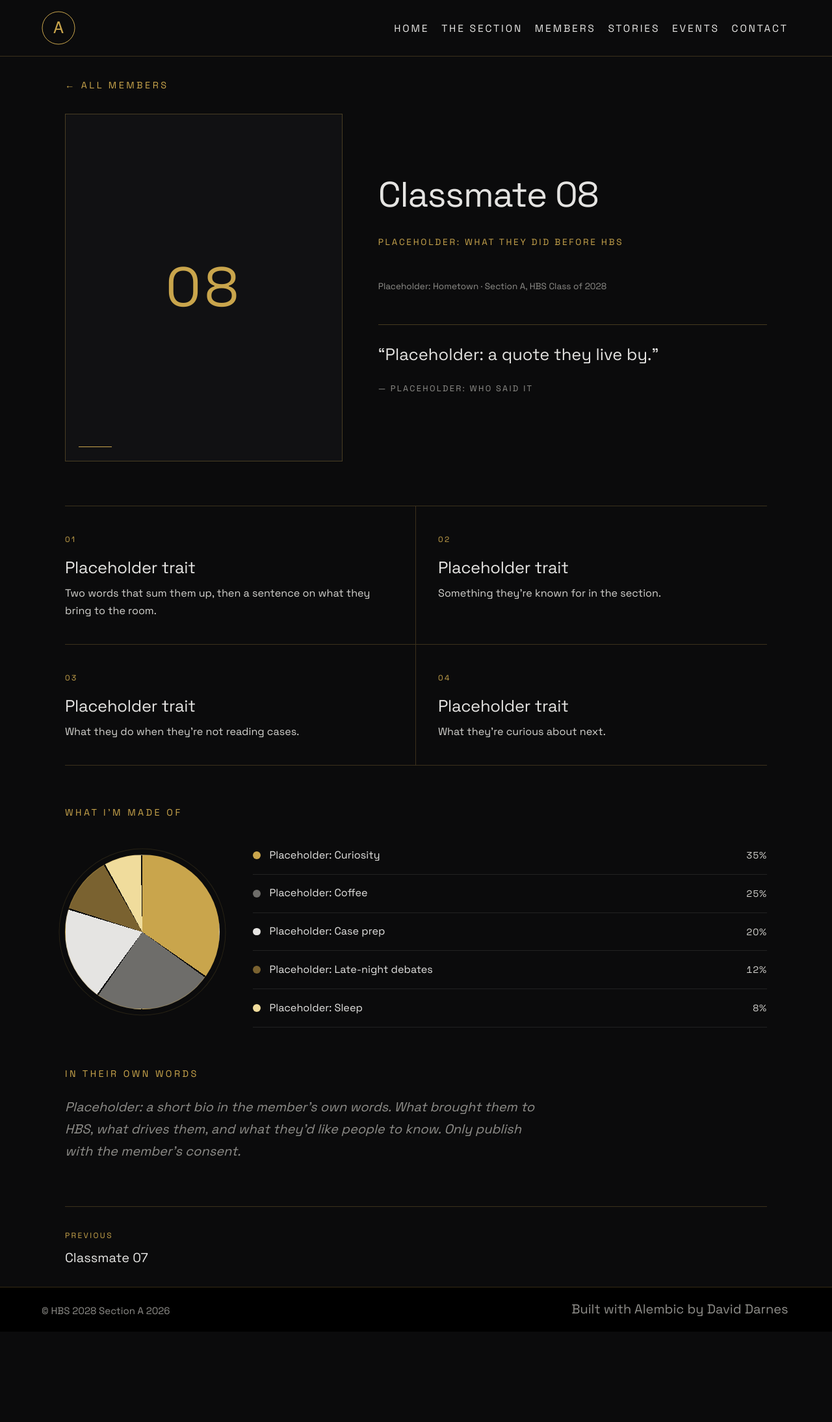
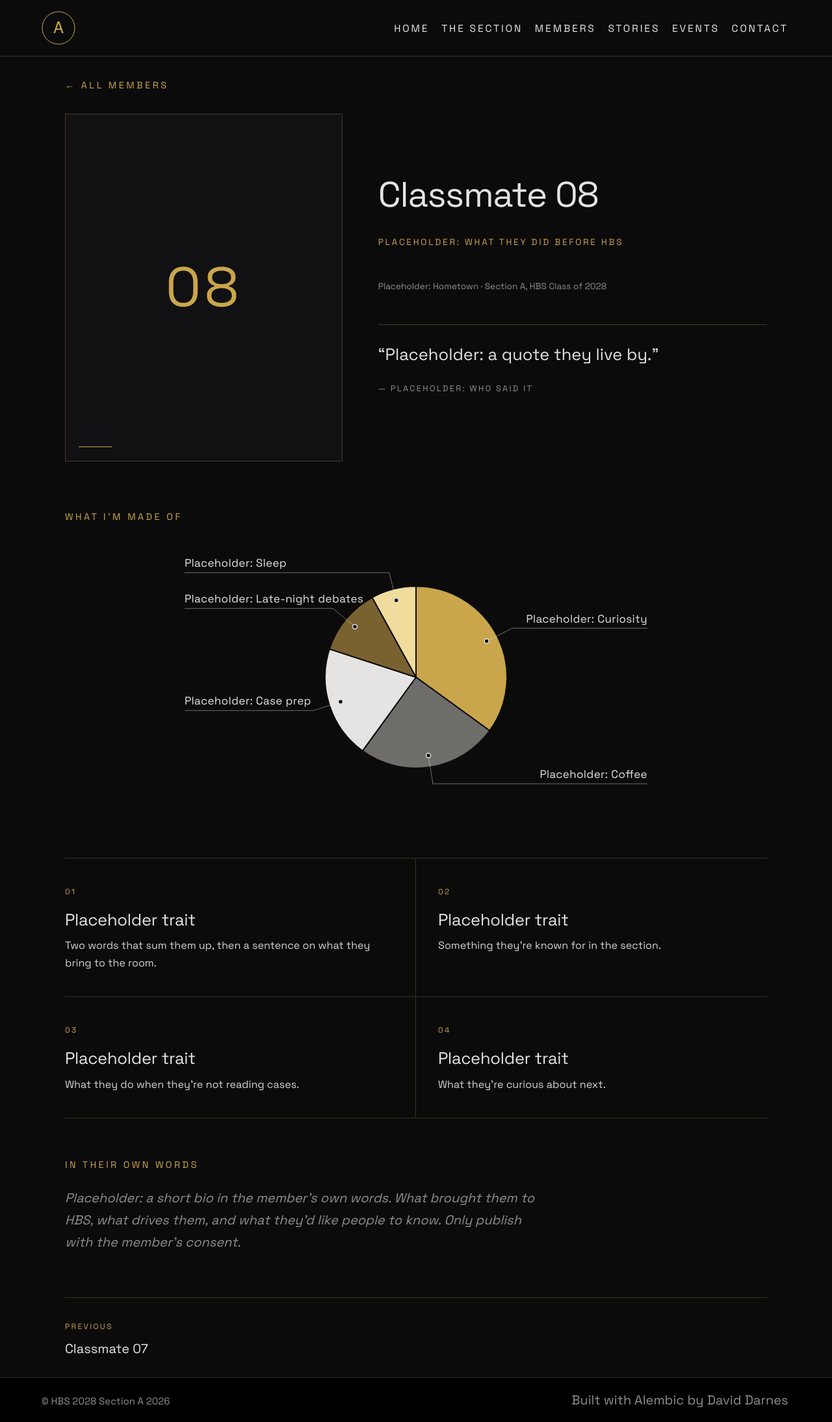
Before and after one commit to SectionAlpha28/sectionalpha28.github.io, a Jekyll site: the page built from _members/classmate-08.md, in a window 1280 px wide. Shown: the whole page at 65% size. Built offline with Jekyll 4.4.1, drawn with Linux system fonts in a browser that asks for light colours; before the commit the page ends 2049 px from its top, so only the background shows below that.

Commit message:
Move the profile pie chart up and label slices with leader lines
Co-Authored-By: Claude Opus 5.5 (1M context) <noreply@anthropic.com>
Claude-Session: https://claude.ai/code/session_014WzvjEHZ9DQng5ZBMyUHbD

```diff
--- a/_includes/member-pie.html
+++ b/_includes/member-pie.html
@@ -1,25 +1,18 @@
 {% comment %}
-  "What I'm made of" pie chart for a member profile.
-  Pass slices=page.made_of: a list of {label, value}. Values are scaled to 100%.
-  Colours follow a fixed order from the black, gold and platinum palette; every slice
-  is also named with its share in the legend, so identity never relies on colour alone.
+  "What I'm made of" pie chart for a member profile. Pass slices=page.made_of:
+  a list of {label, value}; values are scaled to the whole pie. Slices are named
+  with leader lines (drawn by _plugins/member_pie.rb); on narrow screens the
+  names move to a list under the chart.
 {% endcomment %}
 {% assign slices = include.slices %}
 {% assign colours = "#c9a54c,#6e6d6a,#e5e4e2,#7a6230,#f0dc9c" | split: "," %}
-{% assign total = 0 %}
-{% for s in slices %}{% assign total = total | plus: s.value %}{% endfor %}
-{% if total > 0 %}
-{% assign gap = 1.2 %}
-{% assign start = 0.0 %}
-{% capture gradient %}{% for s in slices limit: 5 %}{% assign share = s.value | times: 360.0 | divided_by: total %}{% assign end = start | plus: share %}{% assign fill_end = end | minus: gap %}{% assign c = colours[forloop.index0] %}{{ c }} {{ start | round: 2 }}deg {{ fill_end | round: 2 }}deg, #0b0b0c {{ fill_end | round: 2 }}deg {{ end | round: 2 }}deg{% unless forloop.last %}, {% endunless %}{% assign start = end %}{% endfor %}{% endcapture %}
 <figure class="member-pie">
-  <div class="member-pie__chart" role="img" aria-label="{{ include.title | default: "What I'm made of" }}: {% for s in slices limit: 5 %}{{ s.label }} {{ s.value | times: 100.0 | divided_by: total | round }}%{% unless forloop.last %}, {% endunless %}{% endfor %}" style="background: conic-gradient({{ gradient | strip_newlines }});"></div>
+  {% member_pie slices %}
   <figcaption>
     <ul class="member-pie__legend">
       {% for s in slices limit: 5 %}
-      <li><span class="member-pie__key" style="background: {{ colours[forloop.index0] }}"></span><span class="member-pie__label">{{ s.label }}</span><span class="member-pie__value">{{ s.value | times: 100.0 | divided_by: total | round }}%</span></li>
+      <li><span class="member-pie__key" style="background: {{ colours[forloop.index0] }}"></span>{{ s.label }}</li>
       {% endfor %}
     </ul>
   </figcaption>
 </figure>
-{% endif %}
--- a/_layouts/member.html
+++ b/_layouts/member.html
@@ -32,6 +32,13 @@ layout: default
       </div>
     </header>
 
+    {% if page.made_of %}
+    <section class="member-made-of">
+      <p class="eyebrow">What I'm made of</p>
+      {% include member-pie.html slices=page.made_of %}
+    </section>
+    {% endif %}
+
     {% if page.traits %}
     <section class="member-traits">
       {% for trait in page.traits %}
@@ -41,13 +48,6 @@ layout: default
         <p>{{ trait.text }}</p>
       </div>
       {% endfor %}
-    </section>
-    {% endif %}
-
-    {% if page.made_of %}
-    <section class="member-made-of">
-      <p class="eyebrow">What I'm made of</p>
-      {% include member-pie.html slices=page.made_of %}
     </section>
     {% endif %}
 
--- /dev/null
+++ b/_plugins/member_pie.rb
@@ -0,0 +1,117 @@
+# Renders a member's "What I'm made of" pie chart as inline SVG, with each slice
+# labelled by an elbowed leader line instead of a percentage.
+#
+#   {% member_pie page.made_of %}
+#
+# made_of is a list of {label, value}; values are scaled to the whole pie.
+require "cgi"
+
+module SectionA
+  class MemberPieTag < Liquid::Tag
+    COLOURS = %w[#c9a54c #6e6d6a #e5e4e2 #7a6230 #f0dc9c].freeze
+    SURFACE = "#0b0b0c".freeze
+    LINE = "rgba(229, 228, 226, 0.45)".freeze
+    WIDTH = 760
+    HEIGHT = 420
+    CX = WIDTH / 2.0
+    CY = HEIGHT / 2.0
+    R = 140.0
+    ELBOW = 26.0
+    LABEL_GAP = 40.0
+    MARGIN = 24.0
+
+    def initialize(tag_name, markup, tokens)
+      super
+      @variable = markup.strip
+    end
+
+    def render(context)
+      slices = Array(context[@variable]).first(COLOURS.size).map do |s|
+        { "label" => s["label"].to_s, "value" => s["value"].to_f }
+      end.reject { |s| s["value"] <= 0 }
+      total = slices.sum { |s| s["value"] }
+      return "" if total <= 0
+
+      paths = []
+      callouts = []
+      angle = -Math::PI / 2
+      slices.each_with_index do |s, i|
+        sweep = s["value"] / total * 2 * Math::PI
+        paths << slice_path(angle, sweep, COLOURS[i])
+        mid = angle + sweep / 2
+        callouts << {
+          label: s["label"],
+          mid: mid,
+          side: Math.cos(mid) >= 0 ? :right : :left,
+          y: CY + (R + ELBOW) * Math.sin(mid)
+        }
+        angle += sweep
+      end
+
+      spread(callouts.select { |c| c[:side] == :right })
+      spread(callouts.select { |c| c[:side] == :left })
+
+      lines = callouts.map { |c| callout(c) }
+      summary = slices.map { |s| s["label"] }.join(", ")
+
+      <<~SVG
+        <svg class="member-pie__svg" viewBox="0 0 #{WIDTH} #{HEIGHT}" role="img" aria-label="What I'm made of: #{h(summary)}">
+          <g class="member-pie__slices">#{paths.join}</g>
+          <g class="member-pie__callouts">#{lines.join}</g>
+        </svg>
+      SVG
+    end
+
+    private
+
+    def slice_path(start, sweep, colour)
+      if sweep >= 2 * Math::PI - 1e-6
+        return %(<circle cx="#{f CX}" cy="#{f CY}" r="#{f R}" fill="#{colour}"/>)
+      end
+      x1 = CX + R * Math.cos(start)
+      y1 = CY + R * Math.sin(start)
+      x2 = CX + R * Math.cos(start + sweep)
+      y2 = CY + R * Math.sin(start + sweep)
+      large = sweep > Math::PI ? 1 : 0
+      %(<path d="M#{f CX},#{f CY} L#{f x1},#{f y1} A#{f R},#{f R} 0 #{large} 1 #{f x2},#{f y2} Z" fill="#{colour}" stroke="#{SURFACE}" stroke-width="2" stroke-linejoin="round"/>)
+    end
+
+    # Keep labels on one side at least LABEL_GAP apart, inside the canvas.
+    def spread(side)
+      side.sort_by! { |c| c[:y] }
+      side.each_cons(2) do |a, b|
+        b[:y] = a[:y] + LABEL_GAP if b[:y] - a[:y] < LABEL_GAP
+      end
+      overflow = side.empty? ? 0 : side.last[:y] - (HEIGHT - MARGIN)
+      side.each { |c| c[:y] -= overflow } if overflow.positive?
+      side.each { |c| c[:y] = [c[:y], MARGIN].max }
+    end
+
+    def callout(c)
+      ax = CX + (R - 18) * Math.cos(c[:mid])
+      ay = CY + (R - 18) * Math.sin(c[:mid])
+      ex = CX + (R + ELBOW) * Math.cos(c[:mid])
+      ey = c[:y]
+      right = c[:side] == :right
+      end_x = right ? WIDTH - MARGIN : MARGIN
+      anchor = right ? "end" : "start"
+      <<~G.delete("\n")
+        <g class="member-pie__callout">
+        <polyline points="#{f ax},#{f ay} #{f ex},#{f ey} #{f end_x},#{f ey}" fill="none" stroke="#{LINE}" stroke-width="1"/>
+        <circle cx="#{f ax}" cy="#{f ay}" r="3.5" fill="#{SURFACE}" stroke="#e5e4e2" stroke-width="1.5"/>
+        <text x="#{f end_x}" y="#{f(ey - 9)}" text-anchor="#{anchor}">#{h c[:label]}</text>
+        </g>
+      G
+    end
+
+    def f(n)
+      format("%.1f", n)
+    end
+
+    def h(s)
+      CGI.escapeHTML(s)
+    end
+  end
+end
+
+Liquid::Template.register_tag("member_pie", SectionA::MemberPieTag)
--- a/_sass/_luxe.scss
+++ b/_sass/_luxe.scss
@@ -467,33 +467,32 @@ button,
   }
 }
 
-// "What I'm made of" pie chart
+// "What I'm made of" pie chart with leader-line labels
 .member-made-of {
-  margin-top: 3.2rem;
+  margin: 0 0 4rem;
 }
 .typeset .member-pie {
-  display: flex;
-  align-items: center;
-  gap: 3rem;
   margin: 1.2rem 0 0;
   padding: 0;
-  @media (max-width: 40em) {
-    flex-direction: column;
-    align-items: flex-start;
-    gap: 2rem;
+  &__svg {
+    display: block;
+    width: 100%;
+    max-width: 760px;
+    height: auto;
+    margin: 0 auto;
+    overflow: visible;
   }
-  &__chart {
-    flex: 0 0 auto;
-    width: 14rem;
-    height: 14rem;
-    border-radius: 50%;
-    border: 1px solid rgba($gold, 0.3);
-    box-shadow: 0 0 0 0.5rem $backgroundColour, 0 0 0 calc(0.5rem + 1px) rgba($gold, 0.15);
+  &__callouts text {
+    fill: $platinum;
+    font-family: inherit;
+    font-size: 17px;
+    letter-spacing: 0.02em;
   }
-  figcaption { flex: 1 1 auto; width: 100%; padding: 0; margin: 0; }
+  figcaption { margin: 0; padding: 0; }
   &__legend {
+    display: none;
     list-style: none;
-    margin: 0;
+    margin: 1.6rem 0 0;
     padding: 0;
     li {
       display: flex;
@@ -502,6 +501,9 @@ button,
       margin: 0;
       padding: 0.7rem 0;
       border-bottom: 1px solid rgba($platinum, 0.1);
+      color: $platinum;
+      font-size: 0.95rem;
+      line-height: 1.4;
       &::before { content: none; }
     }
   }
@@ -511,16 +513,12 @@ button,
     height: 0.7rem;
     border-radius: 50%;
   }
-  &__label {
-    flex: 1 1 auto;
-    color: $platinum;
-    font-size: 0.95rem;
-    line-height: 1.4;
-  }
-  &__value {
-    color: $bodyColour;
-    font-size: 0.85rem;
-    font-variant-numeric: tabular-nums;
-    letter-spacing: 0.06em;
+  // On narrow screens the leader-line labels get too small, so list the slices instead
+  @media (max-width: 40em) {
+    &__callouts { display: none; }
+    // Crop the empty label area around the pie so it fills the column
+    overflow: hidden;
+    &__svg { width: 200%; max-width: none; margin: -16% 0 -16% -50%; }
+    &__legend { display: block; }
   }
 }
```
Also changed, not shown: README.md.
